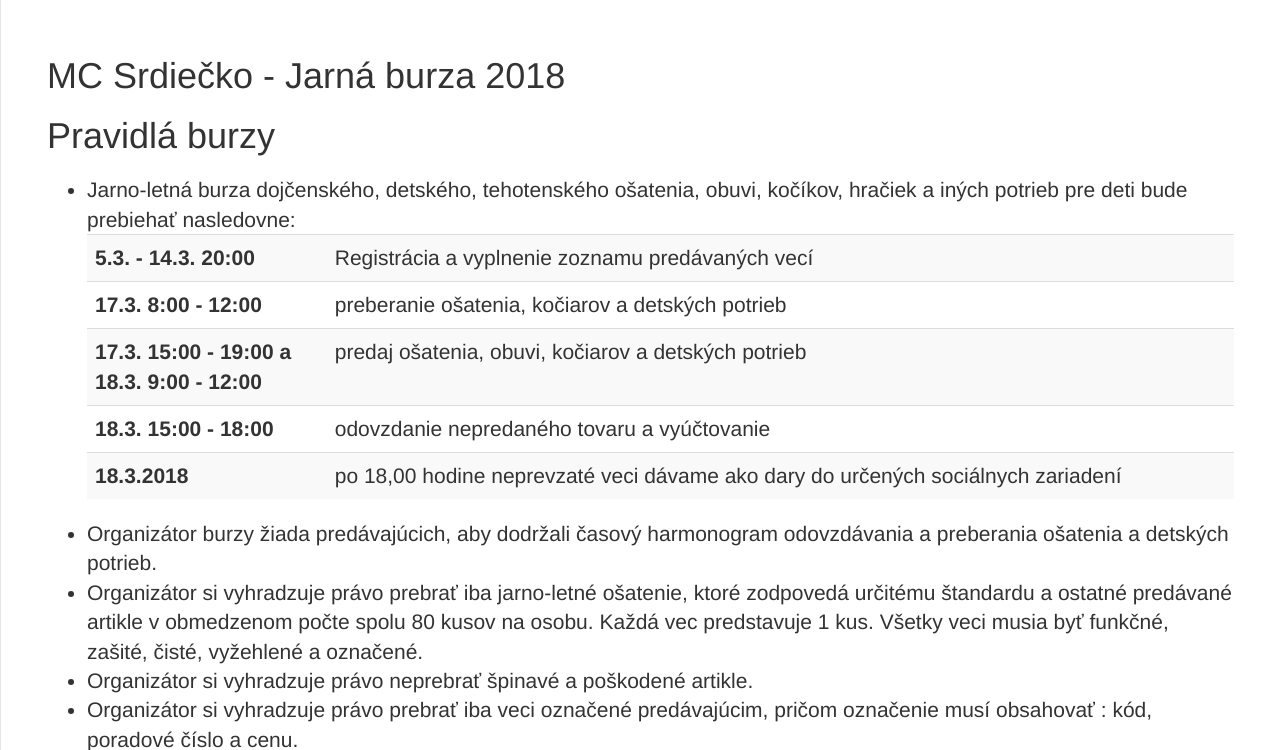
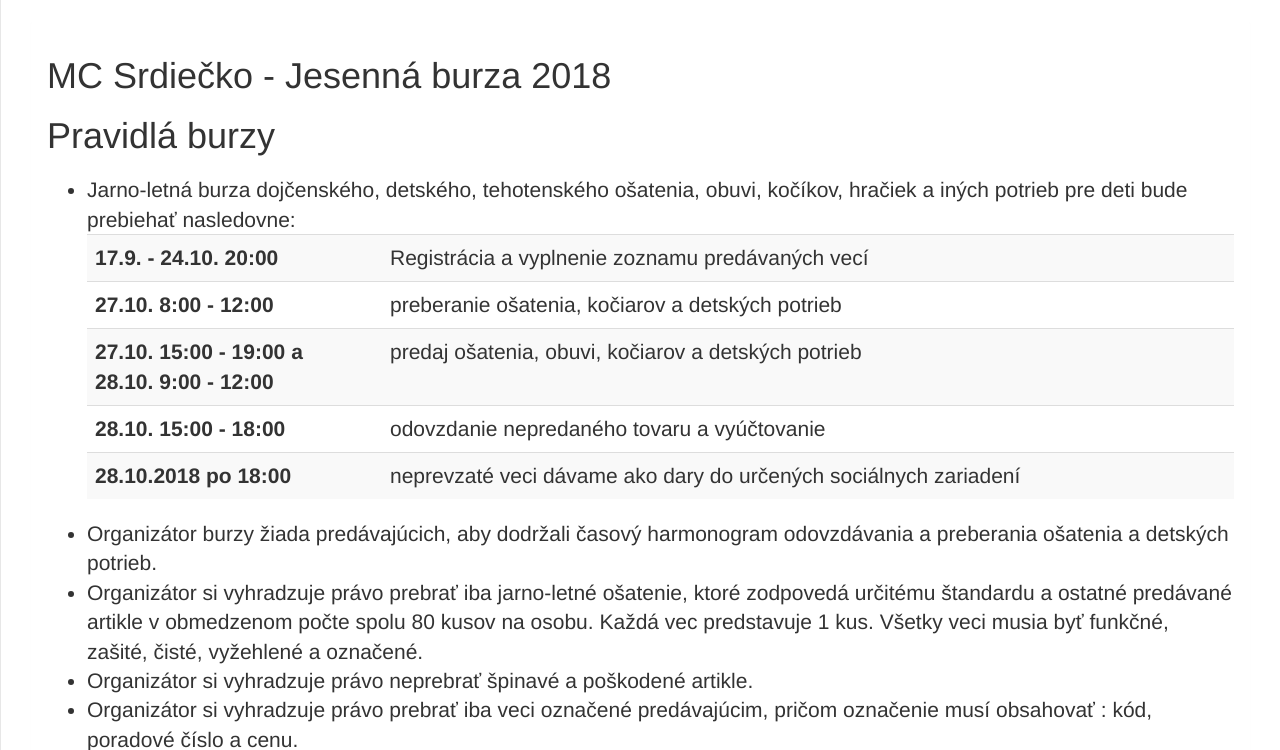
Before and after one commit to miro-janosik/burza-web, a PHP site: page /Rules in a window 1280 px wide. Shown: the part 51-801 px from the top of the page. Run offline with PHP 8.4, Linux system fonts and the light colour scheme; some libraries are stand-ins or nearby versions.

Commit message:
changes in strings on 2018-09

```diff
--- a/Modules/Dashboard/Dashboard.php
+++ b/Modules/Dashboard/Dashboard.php
@@ -139,7 +139,7 @@ echo "-->";
       $query = "INSERT INTO `Polozky` SET `UserID` = ?, `Cena` = ?, `Popis` = ?, `Velkost` = ?, `Cislo` = ?";
       $stmt = mysqli_stmt_init($link);
       if(!mysqli_stmt_prepare($stmt, $query)){
-        die("moj ty kokot2!\n");
+        die("Error on insert into Polozky!\n");
       }
       #mysqli_stmt_bind_param($stmt, "idssi", $_SESSION["LoggedIn"]['ID'], $_POST['cena'], $_POST['druh'], $_POST['popis'], $_POST['velkost']);
       mysqli_stmt_bind_param($stmt, "idsii", $_SESSION["LoggedIn"]['ID'], $_POST['cena'], $_POST['popis'], $_POST['velkost'], $_POST['cislo']);
@@ -231,7 +231,7 @@ echo "-->";
  			  $query = "UPDATE `Polozky` SET `Cena` = ?, `Popis` = ?, `Velkost` = ?, `Cislo` = ? WHERE `UserID` = ? AND `ID` = ?  AND `IDBurzy` = '".$IDBurzy."' AND `Vytlacene` < 1";
 				$stmt = mysqli_stmt_init($link);
 				if(!mysqli_stmt_prepare($stmt, $query)){
-					die("moj ty kokot2!\n");
+					die("Error on Update Polozky!\n");
 				}
 				#mysqli_stmt_bind_param($stmt, "dssiii", $_POST['cena'], $_POST['druh'], $_POST['popis'], $_POST['velkost'], $_SESSION["LoggedIn"]['ID'], $RequestURIsingle[1]);
  				mysqli_stmt_bind_param($stmt, "dsiiii", $_POST['cena'], $_POST['popis'], $_POST['velkost'], $_POST['cislo'], $_SESSION["LoggedIn"]['ID'], $RequestURIsingle[1]);
@@ -281,7 +281,7 @@ echo "-->";
 		$query = "UPDATE `Polozky` SET `Predane` = '1' WHERE `ID` = ?";
 		$stmt = mysqli_stmt_init($link);
 		if(!mysqli_stmt_prepare($stmt, $query)){
-			die("moj ty kokot2!\n");
+			die("Error on update Polozky!\n");
 		}
 		mysqli_stmt_bind_param($stmt, "i", $RequestURIsingle[1]);
 		mysqli_stmt_execute($stmt);
--- a/strings.php
+++ b/strings.php
@@ -11,18 +11,18 @@ Trenčín
 M +421 908 184 747';
 
   #$Nadpis = "Burza jarného a letného detského oblečenia 2017";
-  $Nadpis = "MC Srdiečko - Jarná burza 2018";
+  $Nadpis = "MC Srdiečko - Jesenná burza 2018";
 
   #$Nadpis = "Burza jesenného a zimného detského oblečenia 2017";
   #$Podstata = "Na burze sa predáva jarné a letné detské oblečenie do veľkosti 164 (vrátane), športové a iné potreby.";
   #$Podstata = "Na burze sa predáva tehotenské a novorodenecké oblečenie do veľkosti 74 (vrátane), potreby s tým súvisiace.";
   #$Podstata = "Na burze sa predáva jesenné a zimné detské oblečenie do veľkosti 164 (vrátane), športové a iné potreby.";
   $Podstata = "";
-  $Prihadzovanie = "5.3. - 14.3. 20:00";
-  $Zber = "17.3. 8:00 - 12:00";
-  $Predaj = "17.3. 15:00 - 19:00 a <br/>18.3. 9:00 - 12:00";
-  $Vyzdvihnutie = "18.3. 15:00 - 18:00";
-  $Likvidacia = "18.3.2018";
+  $Prihadzovanie = "17.9. - 24.10. 20:00";
+  $Zber = "27.10. 8:00 - 12:00";
+  $Predaj = "27.10. 15:00 - 19:00 a <br/>28.10. 9:00 - 12:00";
+  $Vyzdvihnutie = "28.10. 15:00 - 18:00";
+  $Likvidacia = "28.10.2018 po 18:00";
 
   $text_DatabaseProblem = "Problém s databázou...";
   $text_DatabaseProblemPrepare = "Problém s databázou... (prepare)";
--- a/templates/Dashboard-Predaj.tpl
+++ b/templates/Dashboard-Predaj.tpl
@@ -28,6 +28,10 @@
                         <div class="panel-heading">
 													<b>Zoznam položiek</b>
                         </div>
+
+                        <!-- legenda -->
+                        Legenda: červené = nepredané. zelené = predané.
+
                         <!-- /.panel-heading -->
                         <div class="panel-body">
                             {if isset($Polozky)}
--- a/templates/Rules.tpl
+++ b/templates/Rules.tpl
@@ -133,7 +133,7 @@ Ak nebudú predávané veci označené spôsobom, ktorý spĺňa hore uvedené p
 													</ul>
                           <br/>
                           <br/>
-                          <img src="http://www.mcsrdiecko.sk/wp-content/uploads/2018/02/burza-03_2018_na-webFB.jpg" width="90%" />
+                          <img src="http://www.mcsrdiecko.sk/wp-content/uploads/2018/08/burza-10_2018_na-webFB.jpg" width="90%" />
 
 
 														<p><br><a class="btn btn-info btn-lg" href="/">Späť</a></p>
--- a/templates/Slices/Harmonogram.tpl
+++ b/templates/Slices/Harmonogram.tpl
@@ -3,6 +3,6 @@
   <tr><td><b>{$ZberDatumy}</b></td><td>preberanie ošatenia, kočiarov a detských potrieb</td></tr>
   <tr><td><b>{$PredajDatumy}</b></td><td>predaj ošatenia, obuvi, kočiarov a detských potrieb</td></tr>
   <tr><td><b>{$VyzdvihnutieDatumy}</b></td><td>odovzdanie nepredaného tovaru a vyúčtovanie</td></tr>
-  <tr><td><b>{$LikvidaciaDatum}</b></td><td>po 18,00 hodine neprevzaté veci dávame ako dary do určených sociálnych zariadení</td></tr>
+  <tr><td><b>{$LikvidaciaDatum}</b></td><td>neprevzaté veci dávame ako dary do určených sociálnych zariadení</td></tr>
 
 </tbody></table>
```
